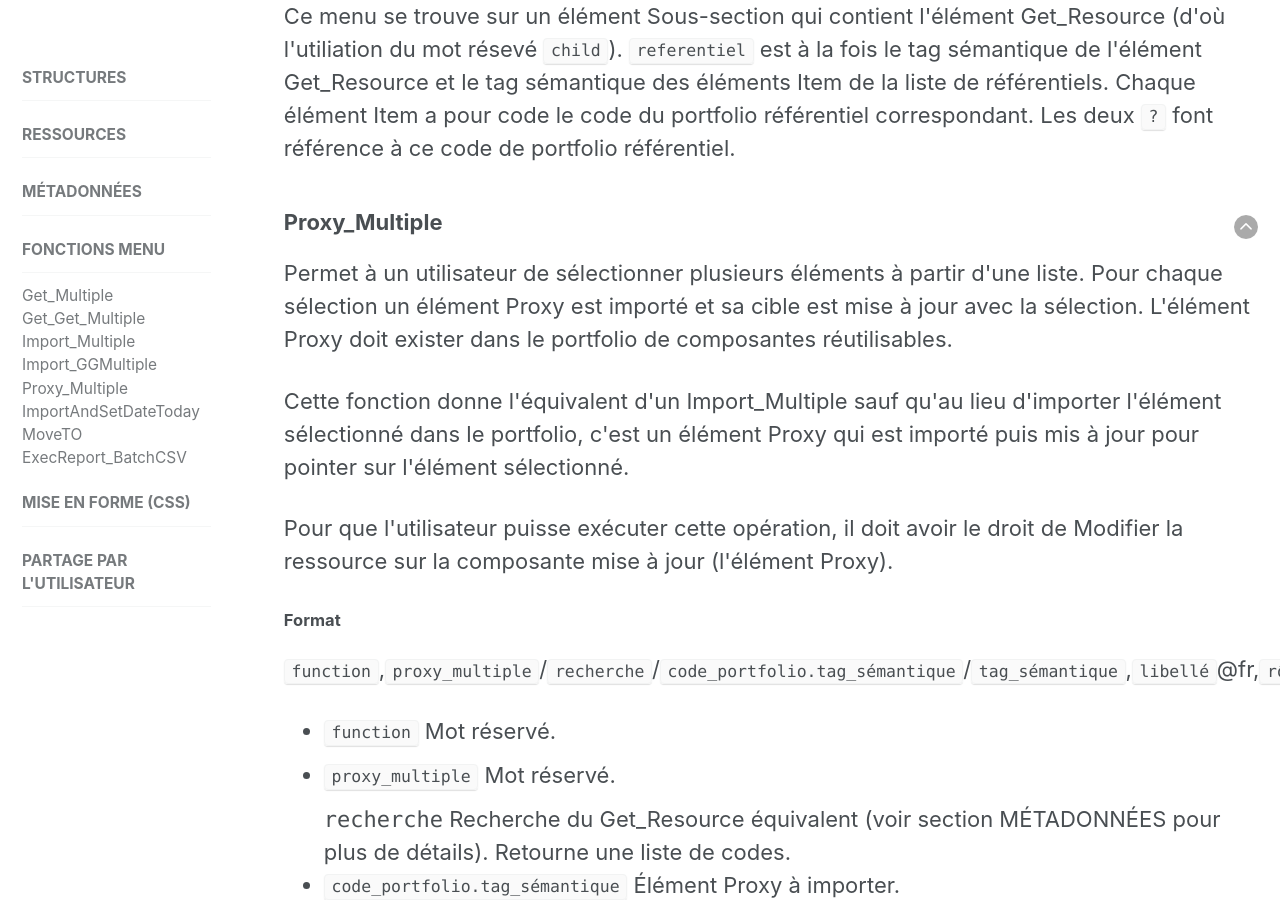
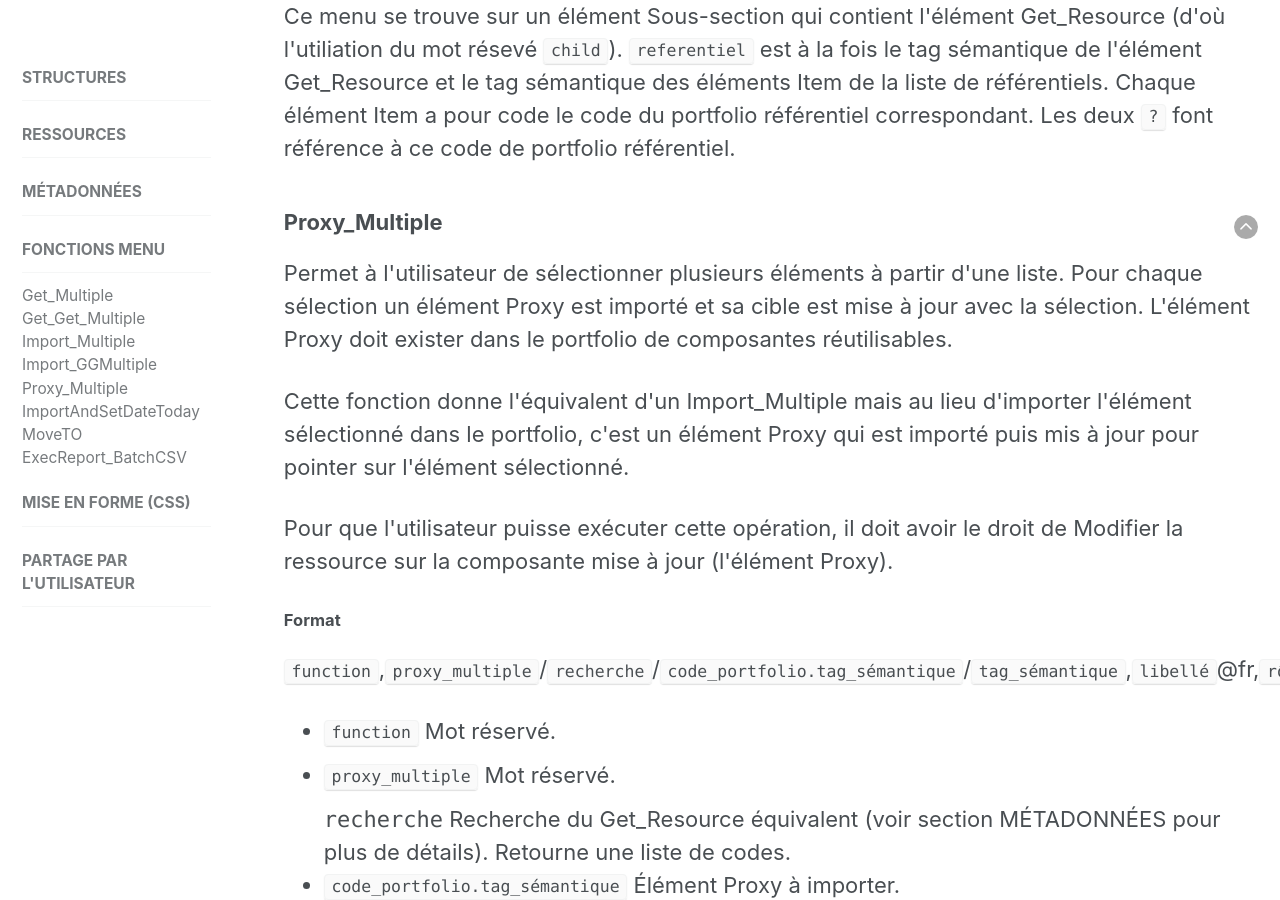
Before and after one commit to karutaproject/karuta-frontend-documentation, a Jekyll site: the page built from _pages/functions_fr.html, in a window 1280 px wide and 900 px high, scrolled down 4847 px. Built offline with Jekyll 4.4.1, drawn with Linux system fonts in a browser that asks for light colours; some of the changed text lies outside the part shown.

```diff
--- a/_pages/functions_fr.html
+++ b/_pages/functions_fr.html
@@ -221,12 +221,12 @@
 	<a style='float:right' href='#top'><img src='../assets/img/arrow-up.png'/></a>
 	<h3 id='proxy_multiple'>Proxy_Multiple</h3>
 	<p>
-		Permet à un utilisateur de sélectionner plusieurs éléments à partir d'une liste. Pour chaque
+		Permet à l'utilisateur de sélectionner plusieurs éléments à partir d'une liste. Pour chaque
 		sélection un élément Proxy est importé et sa cible est mise à jour avec la sélection. L'élément
 		Proxy doit exister dans le portfolio de composantes réutilisables.
 	</p>
 	<p>
-		Cette fonction donne l'équivalent d'un Import_Multiple sauf qu'au lieu d'importer l'élément
+		Cette fonction donne l'équivalent d'un Import_Multiple mais au lieu d'importer l'élément
 		sélectionné dans le portfolio, c'est un élément Proxy qui est importé puis mis à jour pour
 		pointer sur l'élément sélectionné.
 	</p>
```
Also changed, not shown: other parts of _pages/functions_fr.html (+3 -3 lines).
